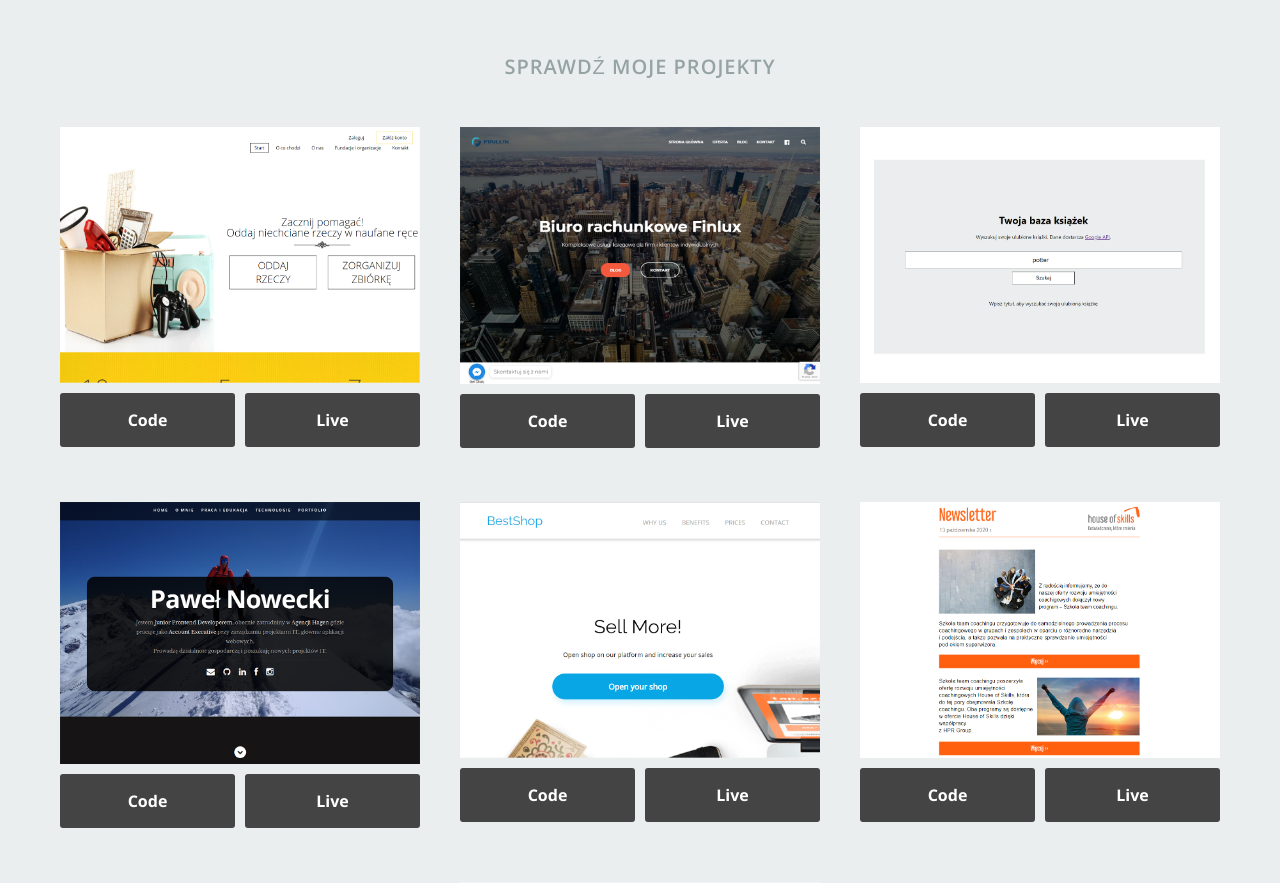
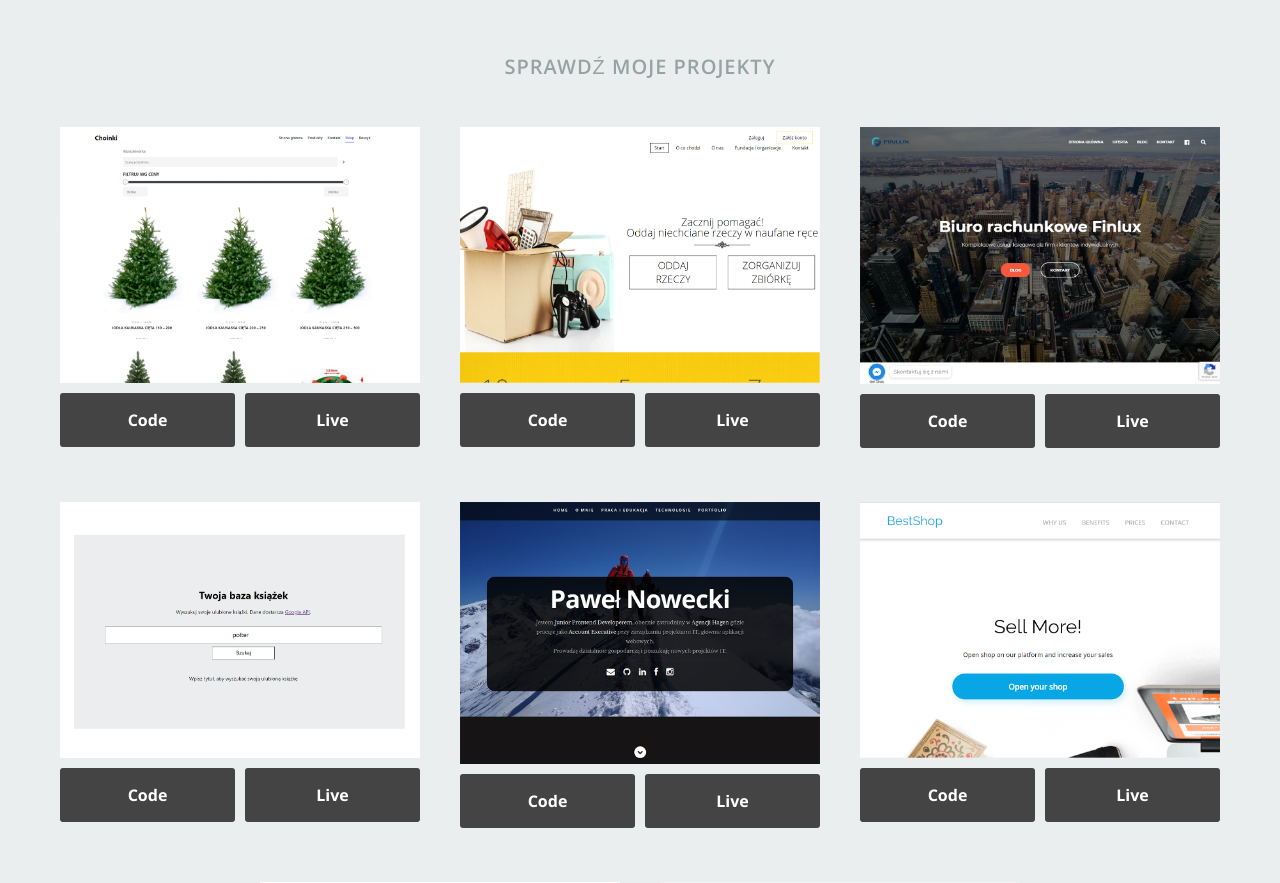
Before and after one commit to Pawel-dev5/portfolio, a React (Create React App) app: page / in a window 1280 px wide. Shown: the part 5120-6003 px from the top of the page. Built offline with nearby package versions, Linux system fonts and the light colour scheme.

Commit message:
dodane choinki do portfolio

```diff
--- a/public/resumeData.json
+++ b/public/resumeData.json
@@ -185,6 +185,13 @@
   "portfolio": {
     "projects": [
       {
+        "title": "Sklep internetowy Choinki z dowozem",
+        "description": "Sklep internetowy oparty na Worpress i WooCommerce\nWykorzystane technologie:\nWordpress\nWooCommerce\nGoogle Analytics\nRWD\nHTML5\nCSS3",
+        "image": "choinki.jpg",
+        "url": "https://choinkizdowozem.pl/",
+        "git": "https://github.com/Pawel-dev5/"
+      },
+      {
         "title": "Oddam w Dobre ręce",
         "description": "Strona do oddawania rzeczy potrzebującym z możliwością utworzenia konta i zalogowania. Na stronie dostępne są dwa formularze, jeden kontaktowy, a drugi dostępny dopiero po zalogowaniu do oddawania rzeczy.\nWykorzystane technologie:\nReact\nJavaScipt\nHTML5\nScss\nFirebase\nWebpack\nReact Hooks",
         "image": "oddamwdobrerece.png",
--- a/src/Components/Contact.js
+++ b/src/Components/Contact.js
@@ -42,17 +42,17 @@ class Contact extends Component {
 
                   <div>
 						   <label htmlFor="contactName">Name <span className="required">*</span></label>
-						   <input type="text" defaultValue="" size="35" id="contactName" name="contactName" onChange={this.handleChange}/>/>
+						   <input type="text" defaultValue="" size="35" id="contactName" name="contactName" onChange={this.handleChange}/>
                   </div>
 
                   <div>
 						   <label htmlFor="contactEmail">Email <span className="required">*</span></label>
-						   <input type="text" defaultValue="" size="35" id="contactEmail" name="contactEmail" onChange={this.handleChange}/>/>
+						   <input type="text" defaultValue="" size="35" id="contactEmail" name="contactEmail" onChange={this.handleChange}/>
                   </div>
 
                   <div>
 						   <label htmlFor="contactSubject">Subject</label>
-						   <input type="text" defaultValue="" size="35" id="contactSubject" name="contactSubject" onChange={this.handleChange}/>/>
+						   <input type="text" defaultValue="" size="35" id="contactSubject" name="contactSubject" onChange={this.handleChange}/>
                   </div>
 
                   <div>
```
Also changed, not shown: public/images/portfolio/choinki.jpg (added).
